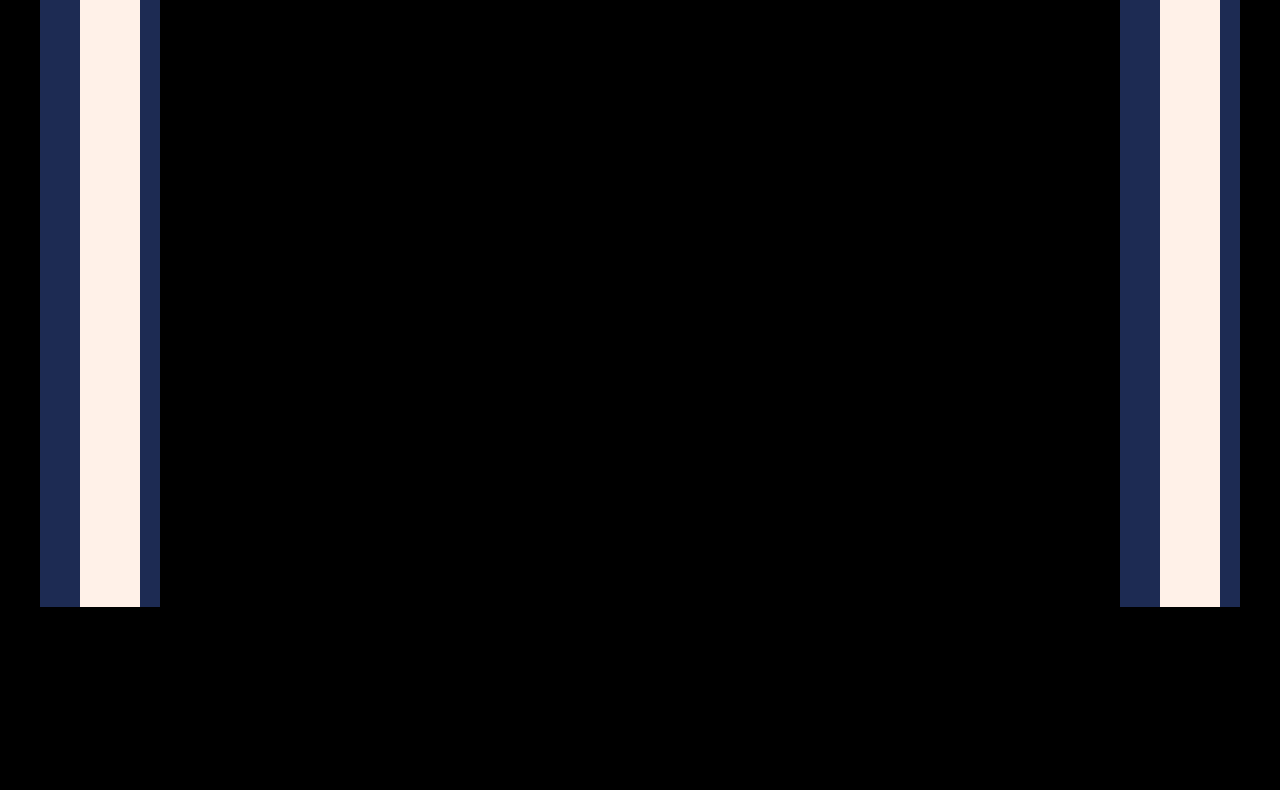
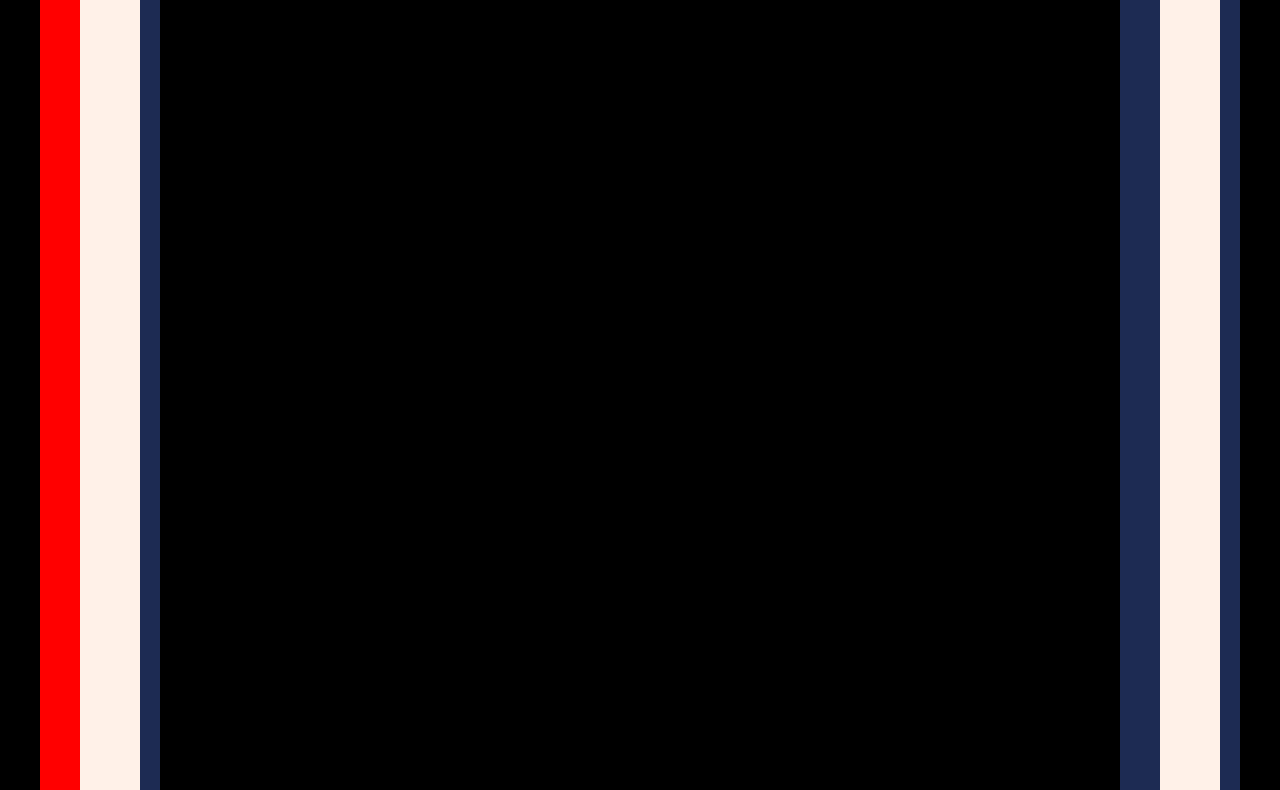
Before and after one commit to EvergreenGames/EvergreenGames.github.io, a plain HTML site: page templeoflongdelie/index.html in a window 1280 px wide. Shown: the part 373-1163 px from the top of the page. Before the commit the page ends 980 px from the top, so only its background shows below. Drawn offline with Linux system fonts and the light colour scheme.

Commit message:
Update index.html

```diff
--- a/templeoflongdelie/index.html
+++ b/templeoflongdelie/index.html
@@ -102,8 +102,7 @@
     	<h1 id=text1>Nothing here yet...</h1>
     	<script type="text/javascript">
     		document.onscroll = function(){
-			var scrollTop = Math.max(window.pageYOffset, document.documentElement.scrollTop, document.body.scrollTop)
-    			var scrollpercent = scrollTop/document.documentElement.scrollHeight;
+    			var scrollpercent = (document.body.scrollTop + document.documentElement.scrollTop) / (document.documentElement.scrollHeight - document.documentElement.clientHeight);
     			if(scrollpercent > 0.99){
 				document.getElementById("mid1").style.backgroundColor = "red";
     				var b1 = document.getElementById("mid1");
```
